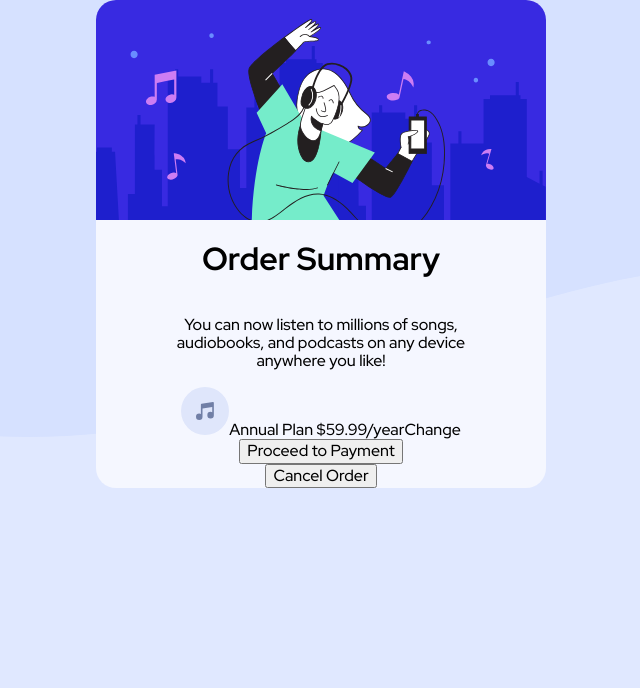
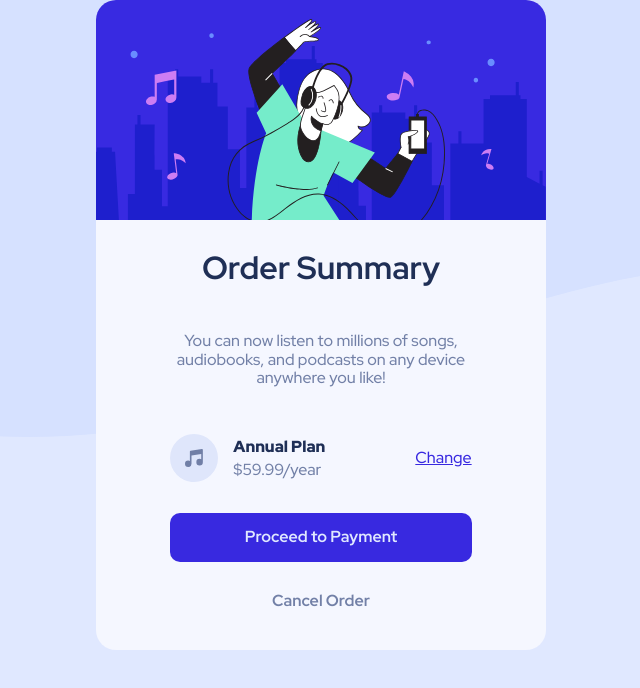
Before and after one commit to saifu-a/order-summary, an Angular app: page / in a window 1280 px wide. Shown: the top 688 px of the page, without its empty margins (319-959 px from the left). Built offline with nearby package versions, Linux system fonts and the light colour scheme.

Commit message:
add typography and styles

```diff
--- a/src/app/card/card.component.css
+++ b/src/app/card/card.component.css
@@ -1,15 +1,69 @@
 .card {
   width: 450px;
+  height: 650px;
   border-radius: 20px;
   display: flex;
   flex-direction: column;
-  justify-content: center;
+  justify-content: space-between;
   align-items: center;
   background-color: hsl(225, 100%, 98%);
   overflow: hidden;
 }
 
+.card-heading {
+  color: hsl(223, 47%, 23%);
+  margin: 0;
+  padding: 0;
+}
+
 .card-details {
+  color: hsl(224, 23%, 55%);
   padding: 0 60px;
   text-align: center;
 }
+
+.card-summary {
+  display: flex;
+  justify-content: center;
+  align-items: center;
+}
+
+.card-pricing {
+  padding-left: 15px;
+  padding-right: 90px;
+}
+
+.card-plan {
+  color: hsl(223, 47%, 23%);
+  font-weight: 900;
+  padding-bottom: 5px;
+}
+
+.card-price {
+  color: hsl(224, 23%, 55%);
+}
+
+.card-change {
+  text-decoration: underline;
+  color: hsl(245, 75%, 52%);
+  cursor: pointer;
+}
+
+.button-proceed {
+  color: hsl(225, 100%, 94%);
+  background-color: hsl(245, 75%, 52%);
+  border-radius: 10px;
+  font-weight: 700;
+  border-style: none;
+  padding: 15px 75px;
+  cursor: pointer;
+}
+
+.button-cancel {
+  font-weight: 700;
+  border-style: none;
+  padding: 0px 75px 40px;
+  color: hsl(224, 23%, 55%);
+  background-color: hsl(225, 100%, 98%);
+  cursor: pointer;
+}
--- a/src/app/card/card.component.html
+++ b/src/app/card/card.component.html
@@ -19,8 +19,11 @@
         />
       </g>
     </svg>
-    <span class="card-price">Annual Plan $59.99/year</span>
-    <span>Change</span>
+    <div class="card-pricing">
+      <div class="card-plan">Annual Plan</div>
+      <div class="card-price">$59.99/year</div>
+    </div>
+    <p class="card-change">Change</p>
   </div>
 
   <button class="button-proceed">Proceed to Payment</button>
```
